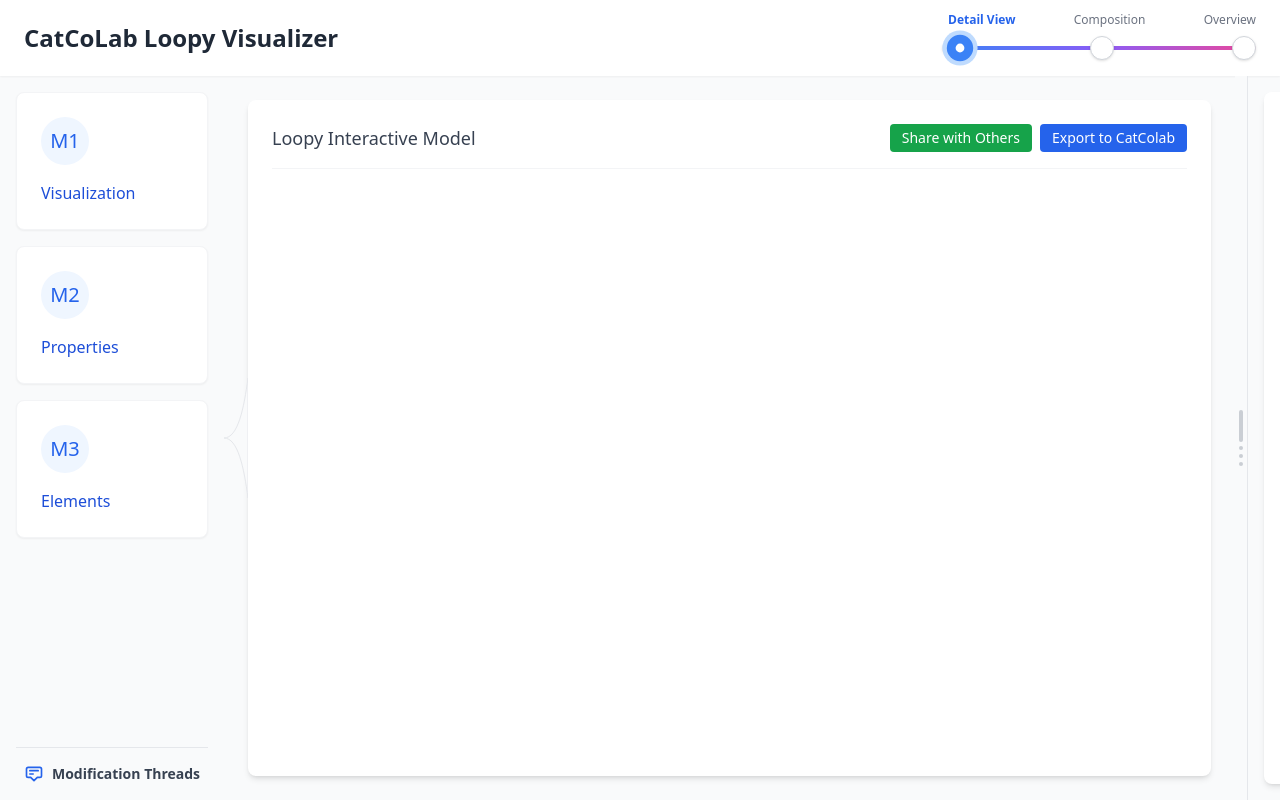
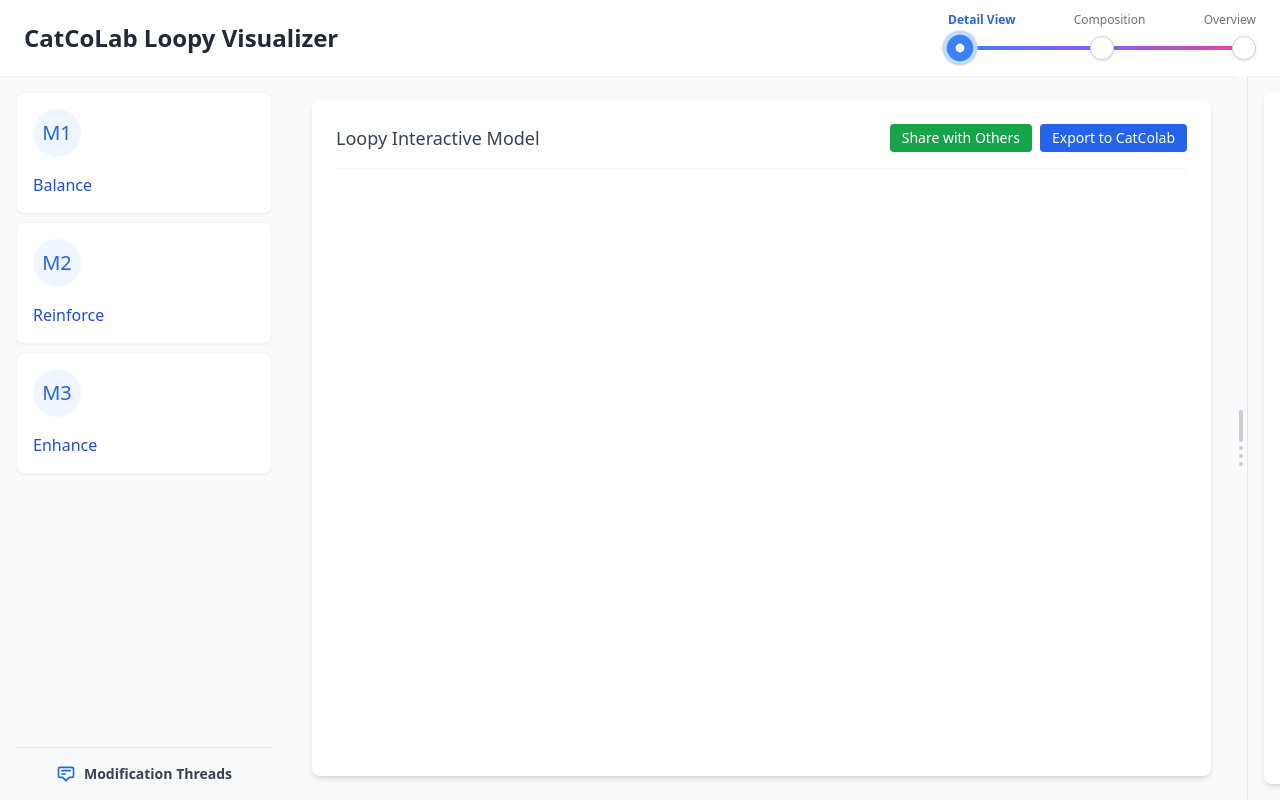
Before and after one commit to AayushKucheria/live_interfaces, a React (Vite) app: page /#/ in a window 1280 px wide. Built offline with nearby package versions, Linux system fonts and the light colour scheme.

Commit message:
Update ModificationThreads options and adjust layout

```diff
--- a/src/UnifiedInterface.jsx
+++ b/src/UnifiedInterface.jsx
@@ -427,9 +427,9 @@
 
   // Simplified options - just keeping 3 main ones
   const options = [
-    { id: 'M1', label: 'M1', description: 'Visualization' },
-    { id: 'M2', label: 'M2', description: 'Properties' },
-    { id: 'M3', label: 'M3', description: 'Elements' }
+    { id: 'M1', label: 'M1', description: 'Balance' },
+    { id: 'M2', label: 'M2', description: 'Reinforce' },
+    { id: 'M3', label: 'M3', description: 'Enhance' }
   ];
 
   const handleOptionClick = (option) => {
@@ -438,14 +438,14 @@
   };
 
   return (
-    <div className="h-full flex flex-col p-4 gap-4 overflow-auto">
+    <div className="h-full flex flex-col p-4 gap-2 overflow-auto">
       {options.map((option) => {
         const isSelected = option.id === selectedOption;
 
         return (
           <div
             key={option.id}
-            className={`flex flex-col p-6 rounded-lg shadow-sm cursor-pointer transition-all duration-200
+            className={`flex flex-col p-4 rounded-lg shadow-sm cursor-pointer transition-all duration-200
               ${isSelected
                 ? 'bg-blue-600 text-white'
                 : 'bg-white text-blue-700 border border-gray-100 hover:bg-blue-50'
@@ -1047,7 +1047,7 @@
       <div className="flex flex-1 overflow-hidden">
         {/* Left sidebar with modification threads (visible in detail and composition views) */}
         {isModificationThreadsVisible && (
-          <aside className="w-56 transition-all duration-300 ease-in-out">
+          <aside className="w-72 transition-all duration-300 ease-in-out">
             <ModificationThreads />
           </aside>
         )}
@@ -1060,15 +1060,6 @@
           <div className="bg-white rounded-lg shadow-md p-6 h-full relative">
             {isLoopyVisible ? (
               <>
-                {/* Visual indicator connecting the modification threads to Loopy interface */}
-                {isModificationThreadsVisible && (
-                  <div className="absolute left-0 top-1/2 -translate-y-1/2 -ml-6 w-6 h-32 flex items-center justify-start">
-                    <svg width="24" height="120" viewBox="0 0 24 120" fill="none">
-                      <path d="M0,60 C14,60 20,30 24,0 L24,120 C20,90 14,60 0,60 Z" fill="#f9fafb" />
-                      <path d="M0,60 C14,60 20,30 24,0 L24,120 C20,90 14,60 0,60 Z" stroke="#e5e7eb" strokeWidth="1" fill="none" />
-                    </svg>
-                  </div>
-                )}
                 <LoopyVisualizer
                   model={selectedModel ? jsonModels[selectedModel] : null}
                   title="Loopy Interactive Model"
```
